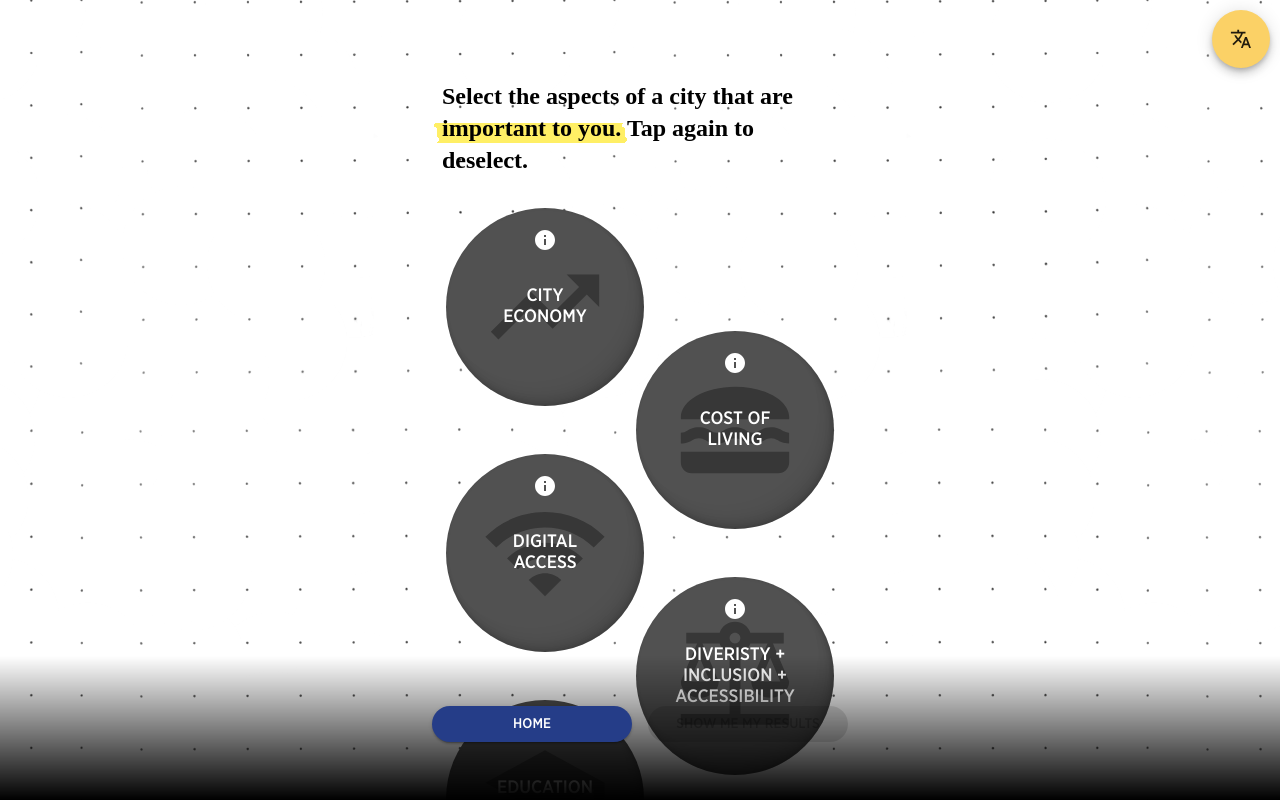
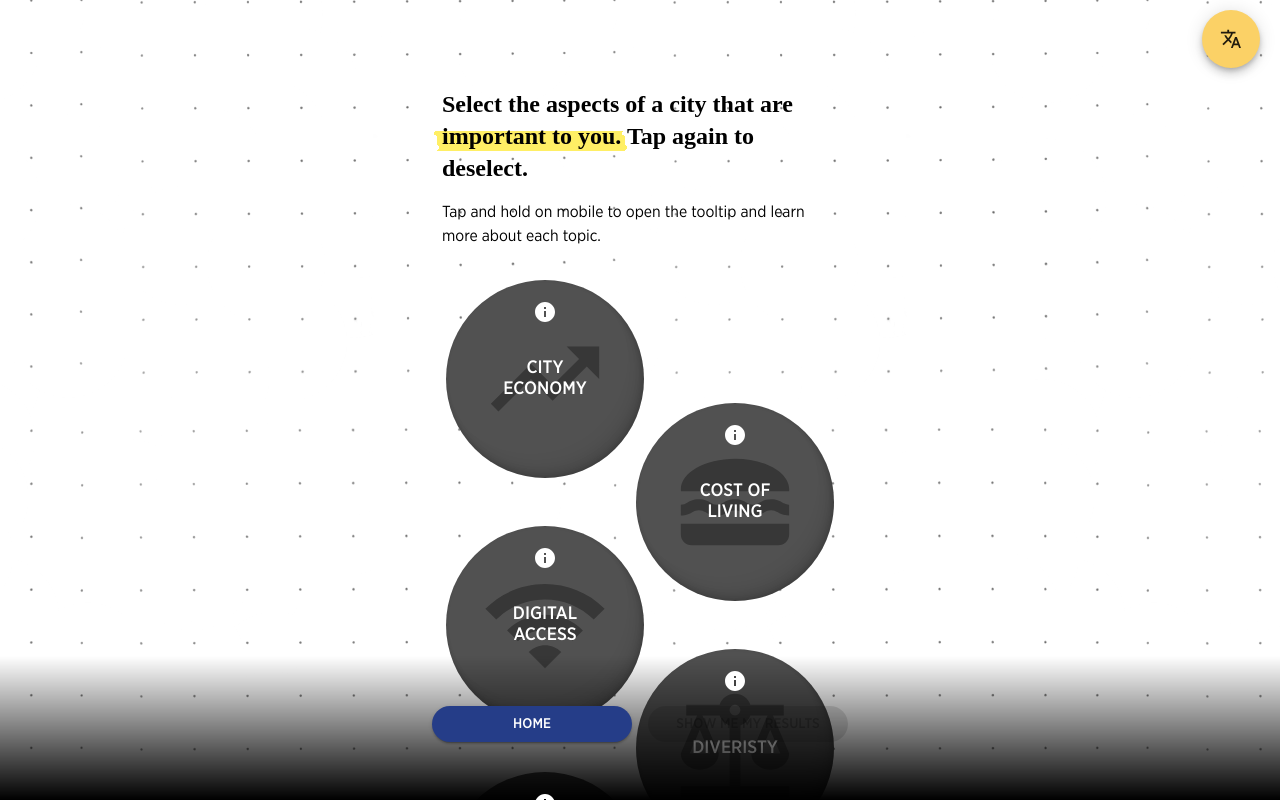
Before and after one commit to youthfulcities/uwi-2023, a React (Create React App) app: page /quiz in a window 1280 px wide. Built offline with nearby package versions, Linux system fonts and the light colour scheme; a web font is replaced by a local one; what chartjs-plugin-deferred would draw is missing.

Commit message:
Adjust tooltip and language button

```diff
--- a/src/App.css
+++ b/src/App.css
@@ -237,6 +237,7 @@
   background-size: contain;
   background-position: center;
   background-repeat: repeat;
+  opacity: 75%;
   width: 100vw;
   height: 100%;
   position: absolute;
@@ -399,8 +400,6 @@
 
 .changeLang {
   position: fixed;
-  right: 1rem;
-  top: 1rem;
   z-index: 100;
 }
 
--- a/src/components/BasicContainer.js
+++ b/src/components/BasicContainer.js
@@ -7,7 +7,7 @@
     width = 'xs',
     spacing = 0,
     px = 0,
-    pt = '10vh',
+    pt = '11vh',
     pb = '3vh',
     languages,
     setCurrentLangCode,
--- a/src/components/ChangeLang.js
+++ b/src/components/ChangeLang.js
@@ -25,7 +25,7 @@
   };
 
   return (
-    <div className="changeLang">
+    <Box className="changeLang" sx={{ top: 10, right: 20 }}>
       <ClickAwayListener onClickAway={handleClickAway}>
         <Box
           sx={{ display: 'flex', alignItems: 'center', textAlign: 'center' }}>
@@ -73,7 +73,7 @@
           )}
         </Box>
       </ClickAwayListener>
-    </div>
+    </Box>
   );
 };
 
--- a/src/components/DonutGraph.js
+++ b/src/components/DonutGraph.js
@@ -53,8 +53,8 @@
     datasets: [
       {
         data: scoreData,
-        backgroundColor: [randomColor, '#CBCBCB'],
-        hoverBackgroundColor: [randomColor, '#CBCBCB'],
+        backgroundColor: [randomColor, '#DAD6CF'],
+        hoverBackgroundColor: [randomColor, '#DAD6CF'],
         hoverBorderWidth: 0,
         hoverOffset: 10,
       },
--- a/src/components/RoundSymbolButton.js
+++ b/src/components/RoundSymbolButton.js
@@ -32,6 +32,7 @@
 
   const even = i % 2;
   const [included, setIncluded] = useState(isIncluded);
+  const [open, setOpen] = useState(false);
 
   const getIcon = (iconTopic) => {
     switch (iconTopic) {
@@ -160,6 +161,8 @@
   };
 
   const handleClick = () => {
+    if (open) return;
+
     setIncluded(!included);
     if (included) {
       setTimeout(() => {
@@ -216,15 +219,10 @@
         ) : (
           getIcon(topic)
         )}
-        <Typography
-          variant="h3"
-          sx={{
-            zIndex: 0,
-          }}
-          align="center">
-          {name}
-        </Typography>
         <Tooltip
+          open={open}
+          onOpen={() => setOpen(true)}
+          onClose={() => setOpen(false)}
           title={
             <Typography variant="body1" p={1}>
               {desc}
@@ -236,15 +234,32 @@
             position: 'absolute',
             top: '20px',
             fontSize: 24,
-            '&.MuiTooltip-popper': {
-              backgroundColor: '#fff',
+            zIndex: 10,
+          }}
+          componentsProps={{
+            tooltip: {
+              sx: {
+                color: '#000',
+                backgroundColor: 'rgba(250, 250, 250, 0.95)',
+              },
             },
-            '&.MuiTooltip-arrow': {
-              backgroundColor: '#fff',
+            arrow: {
+              sx: {
+                color: '#fafafa',
+                opacity: 0.95,
+              },
             },
           }}>
           <InfoIcon />
         </Tooltip>
+        <Typography
+          variant="h3"
+          sx={{
+            zIndex: 0,
+          }}
+          align="center">
+          {name}
+        </Typography>
       </Button>
     </AnimatePresence>
   );
--- a/src/data/topics.json
+++ b/src/data/topics.json
@@ -12,7 +12,7 @@
   "desc":"Access to broadband Internet services, availability of public Wi-Fi locations, cost of mobile plans and data plans in a city, etc."
 },
 {
-  "name":"Diveristy + Inclusion + Accessibility",
+  "name":"Diveristy",
   "key":"diversity",
   "desc":"A city's population diversity (visible minorities, languages spoken), sense of belonging (including crime rates), and accessibility of public spaces for peoples with disabilities."
 },
--- a/src/pages/Quiz.js
+++ b/src/pages/Quiz.js
@@ -22,10 +22,14 @@
         languages={languages}
         setCurrentLangCode={setCurrentLangCode}
         currentLangCode={currentLangCode}>
-        <Typography variant="h5" mb={4}>
+        <Typography variant="h5" mb={2}>
           Select the aspects of a city that are{' '}
           <span className="highlight">important to you.</span> Tap again to
           deselect.
+        </Typography>
+        <Typography variant="body1" mb={4}>
+          Tap and hold on mobile to open the tooltip and learn more about each
+          topic.
         </Typography>
         {topics.map((topic, i) => (
           <RoundSymbolButton
```
